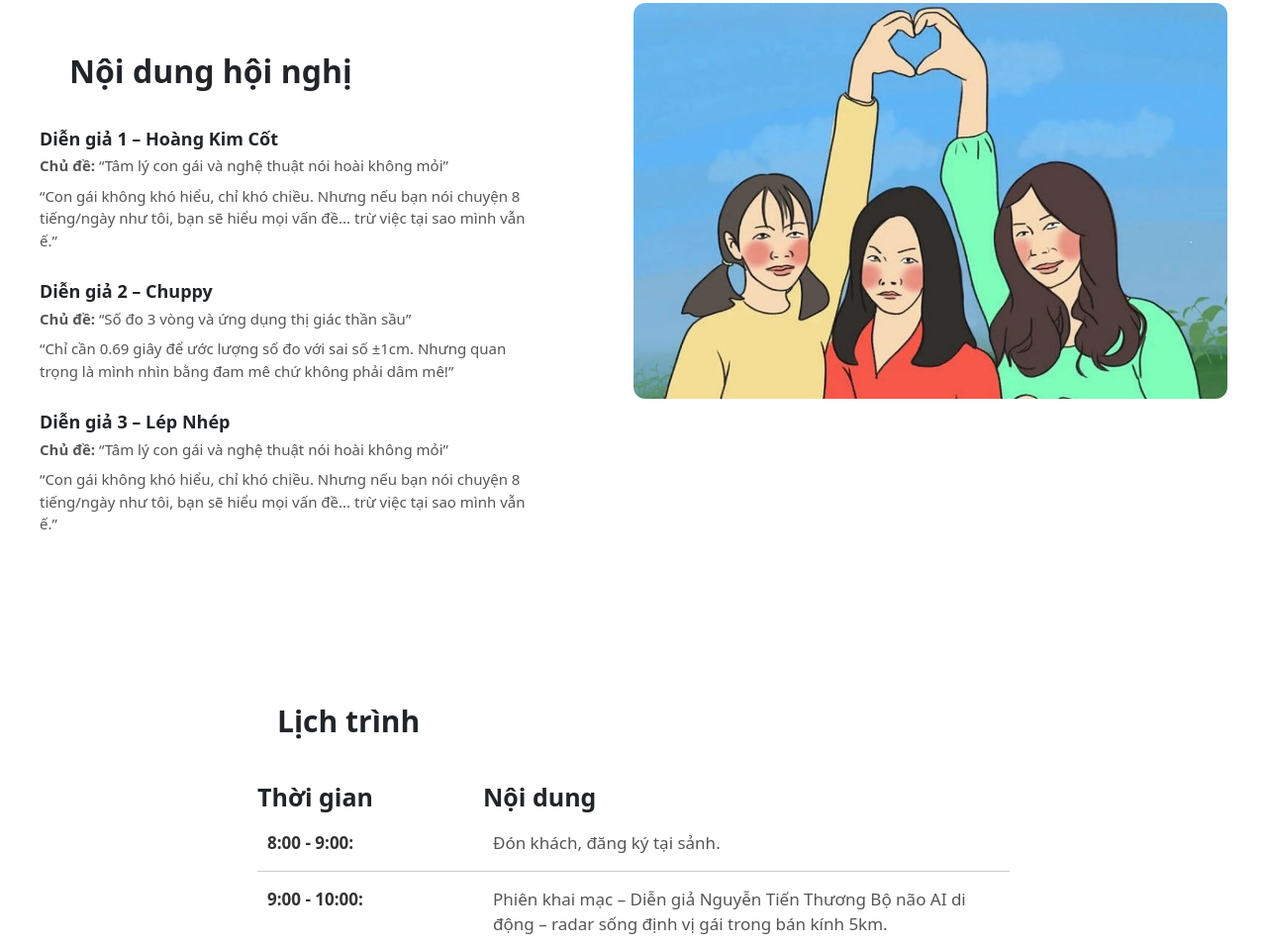
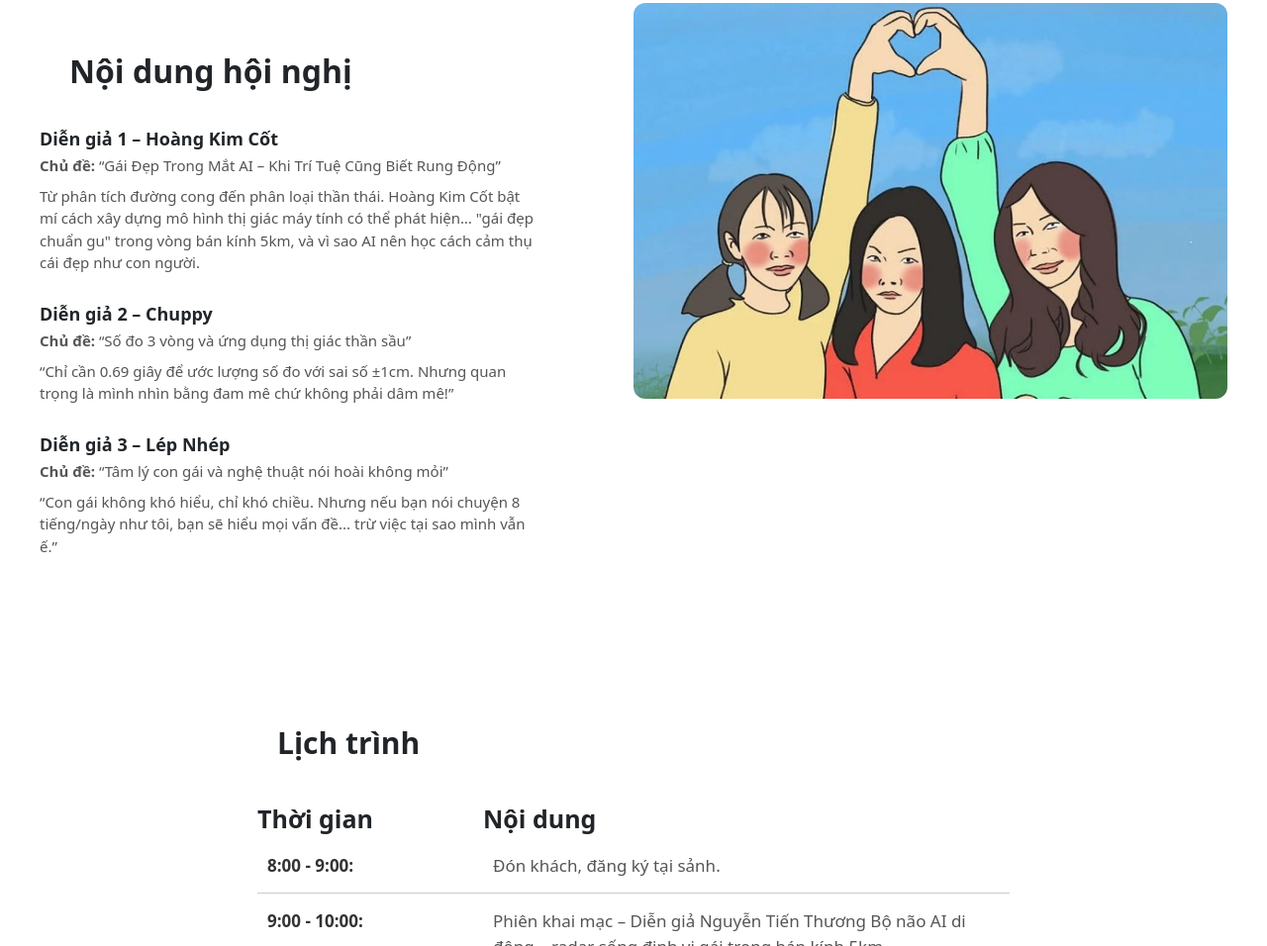
Before and after one commit to ThuongNT-ktpm/H-i-ngh-, a plain HTML site: page index.html in a window 1280 px wide. Shown: the part 1644-2600 px from the top of the page at 99% size. Drawn offline with nearby package versions, Linux system fonts and the light colour scheme; a small style sheet from the web is missing.

Commit message:
chinh lại

```diff
--- a/index.html
+++ b/index.html
@@ -110,13 +110,14 @@
             <div class="dien-gia-block">
               <h4>Diễn giả 1 – Hoàng Kim Cốt</h4>
               <p>
-                <strong>Chủ đề:</strong> “Tâm lý con gái và nghệ thuật nói hoài
-                không mỏi”
+                <strong>Chủ đề:</strong> “Gái Đẹp Trong Mắt AI – Khi Trí Tuệ
+                Cũng Biết Rung Động”
               </p>
               <p>
-                “Con gái không khó hiểu, chỉ khó chiều. Nhưng nếu bạn nói chuyện
-                8 tiếng/ngày như tôi, bạn sẽ hiểu mọi vấn đề... trừ việc tại sao
-                mình vẫn ế.”
+                Từ phân tích đường cong đến phân loại thần thái. Hoàng Kim Cốt
+                bật mí cách xây dựng mô hình thị giác máy tính có thể phát hiện…
+                "gái đẹp chuẩn gu" trong vòng bán kính 5km, và vì sao AI nên học
+                cách cảm thụ cái đẹp như con người.
               </p>
             </div>
 
```
